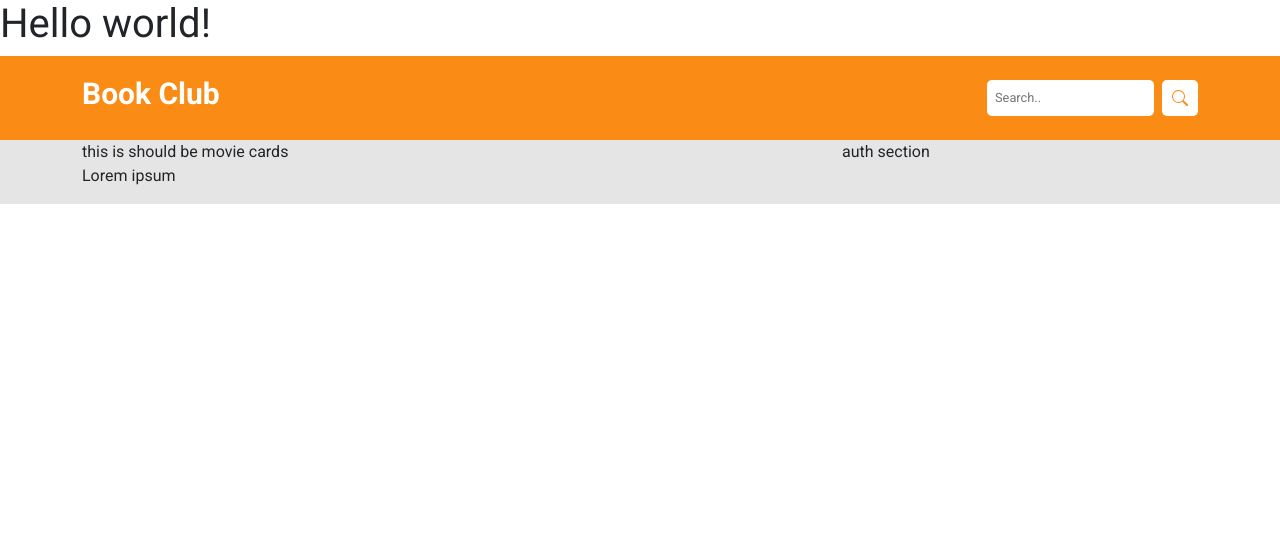
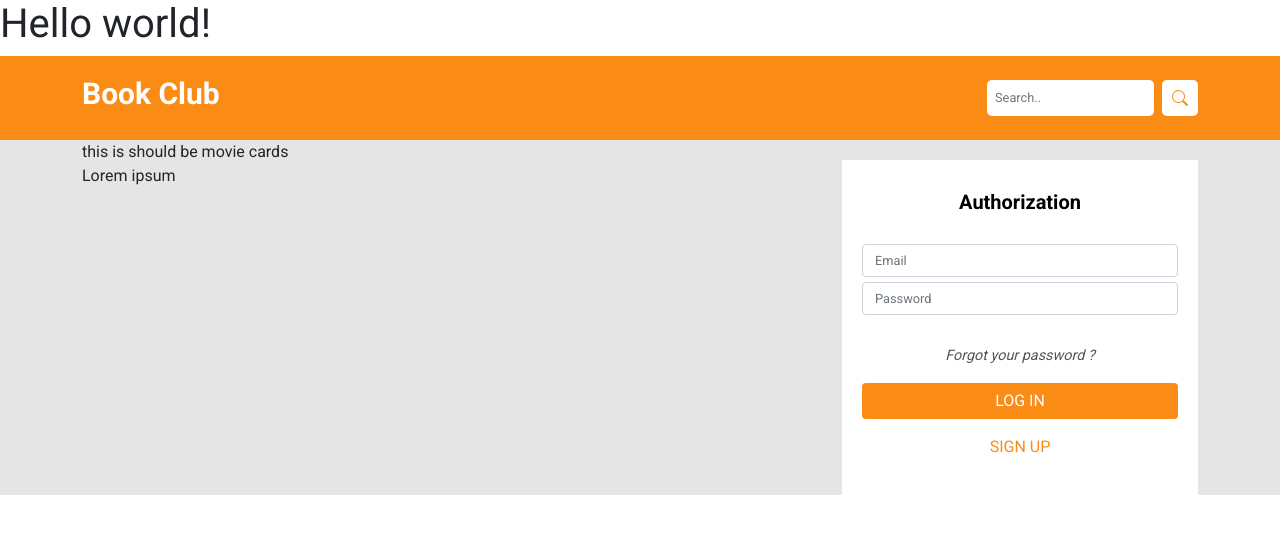
Before and after one commit to SvitlanaRybakova/react-book-club-exam, a React (Create React App) app: page / in a window 1280 px wide. Shown: the top 534 px of the page. Built offline with nearby package versions, Linux system fonts and the light colour scheme.

Commit message:
created the layout for auth component

```diff
--- /dev/null
+++ b/src/components/authorization/Authorization.js
@@ -0,0 +1,28 @@
+import React from "react";
+import {Form, Control, Button} from 'react-bootstrap'
+import styles from './Authorization.module.css'
+const Authorization = () => {
+  return (
+    <div className={styles.authWrapper}>
+      <h2 className={styles.authTitle}> Authorization</h2>
+      <Form>
+        <Form.Control
+          type="email"
+          placeholder="Email"
+          className={styles.authInput}
+        />
+        <Form.Control
+          type="password"
+          placeholder="Password"
+          className={styles.authInput}
+        />
+      </Form>
+
+      <p className={styles.forgotPassword}>Forgot your password ?</p>
+      <Button className={styles.loginBtn}> LOG IN </Button>
+      <Button className={styles.signupBtn}> SIGN UP</Button>
+    </div>
+  );
+};
+
+export default Authorization;
--- /dev/null
+++ b/src/components/authorization/Authorization.module.css
@@ -0,0 +1,43 @@
+.authWrapper {
+  background-color: #fff;
+  padding: 30px 20px;
+  text-align: center;
+  margin-top: 20px;
+}
+
+.authTitle {
+  font-size: 20px;
+  color: black;
+  font-weight: bold;
+  margin-bottom: 30px;
+}
+
+.authInput {
+  border: 1px solid #C4C4C4;
+  color: #565555;
+  font-size: 0.8rem !important;
+  border-radius: 5px;
+  margin-bottom: 5px;
+}
+
+.forgotPassword {
+  margin-top: 30px;
+  font-size: 0.9rem;
+  font-style: italic;
+  color: #565555;
+}
+
+.loginBtn {
+  background-color: #FA8C16 !important;
+  color: #fff;
+  width: 100%;
+  border: none !important;
+  margin-bottom: 10px;
+}
+
+.signupBtn {
+  background-color: transparent !important;
+  border: none !important;
+  color: #FA8C16 !important;
+  width: 100%;
+}
--- a/src/components/layout/PageLayout.js
+++ b/src/components/layout/PageLayout.js
@@ -1,5 +1,7 @@
 import React from "react";
 import { Container, Row, Col } from "react-bootstrap";
+import Authorization from "../authorization/Authorization";
+
 import styles from "./PageLayout.module.css";
 
 const PageLayout = ({ children }) => {
@@ -10,7 +12,7 @@ const PageLayout = ({ children }) => {
           <Col sm={12} md={8}>
             this is should be movie cards {children}
           </Col>
-          <Col md={4}>auth section</Col>
+          <Col md={4}><Authorization /></Col>
         </Row>
       </Container>
     </div>
```
